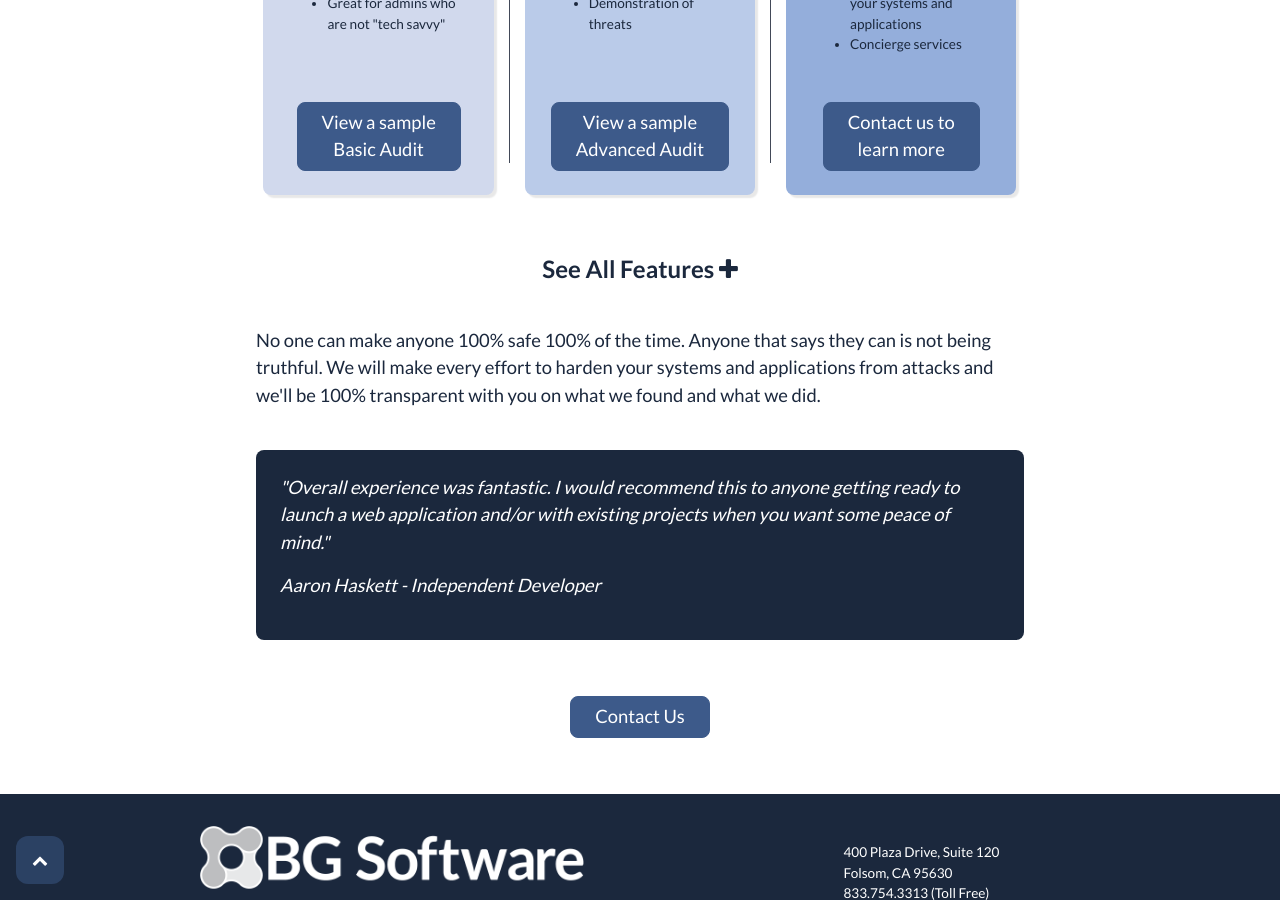
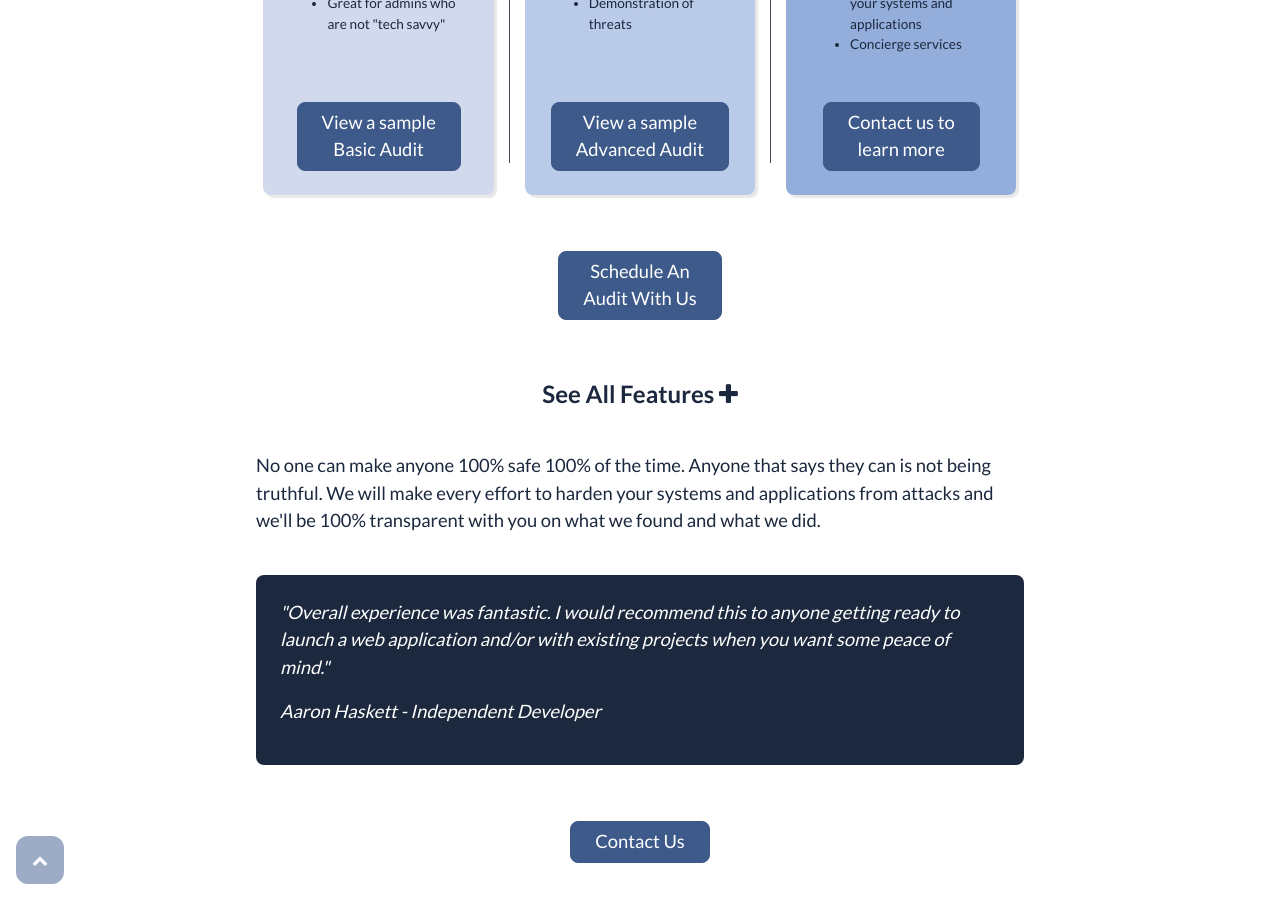
Before and after one commit to bgsoftware/company-site, a Jekyll site: the page built from software-security-audit/index.html, in a window 1280 px wide and 900 px high, scrolled down 1229 px. Built offline with Jekyll 4.4.1, drawn with Linux system fonts in a browser that asks for light colours; comment, search, counter and statistics services are not loaded.

Commit message:
Add new cta button to software-security-audit/index.html

```diff
--- a/software-security-audit/index.html
+++ b/software-security-audit/index.html
@@ -86,6 +86,14 @@ tags: [Security, Audit]
       features="Examines 10 additional code specific threats,Audit customized to your systems and applications,Concierge services"
       button-text="Contact us to<br>learn more"
       button-class="security-contact-us-modal-click"
+    %}
+  </div>
+
+  <div class="pt-5 pb-4">
+    {%
+      include button.html
+      text="Schedule An<br>Audit With Us"
+      class="security-contact-us-modal-click mx-auto"
     %}
   </div>
 
```
